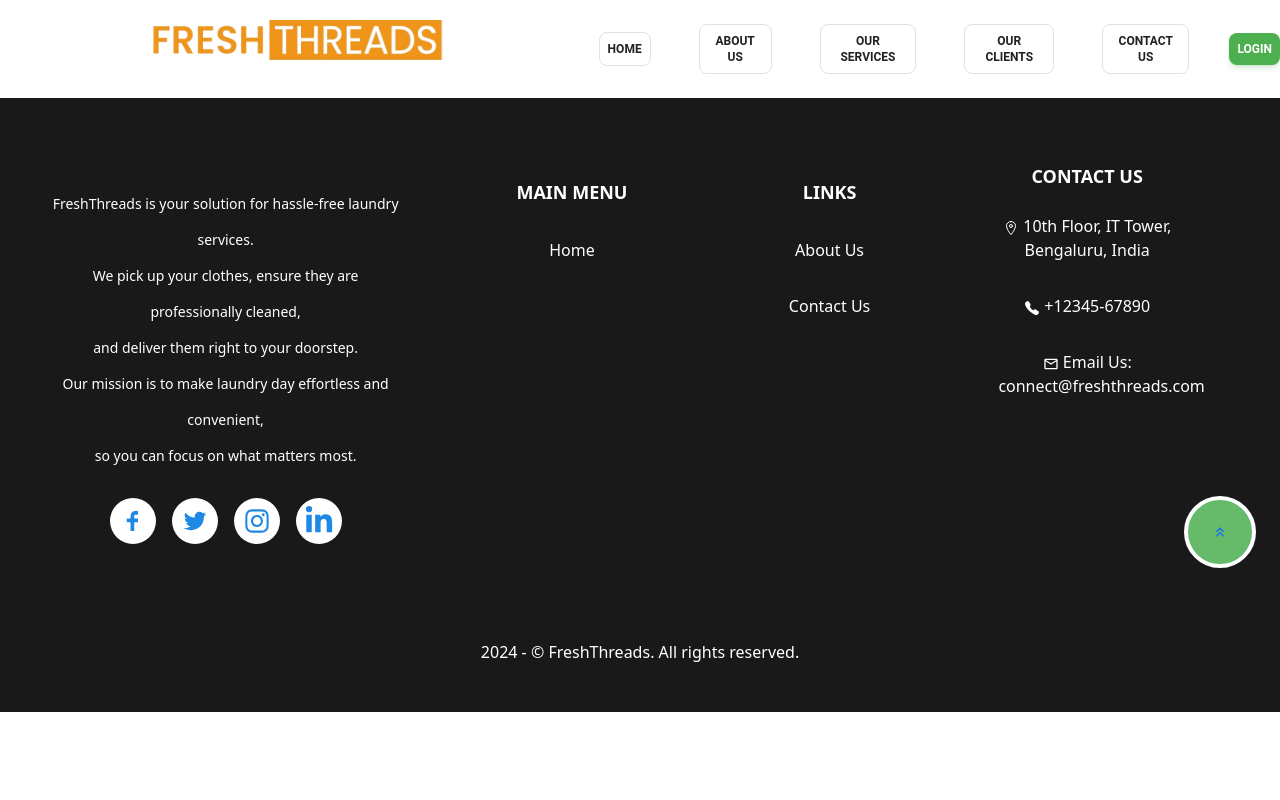
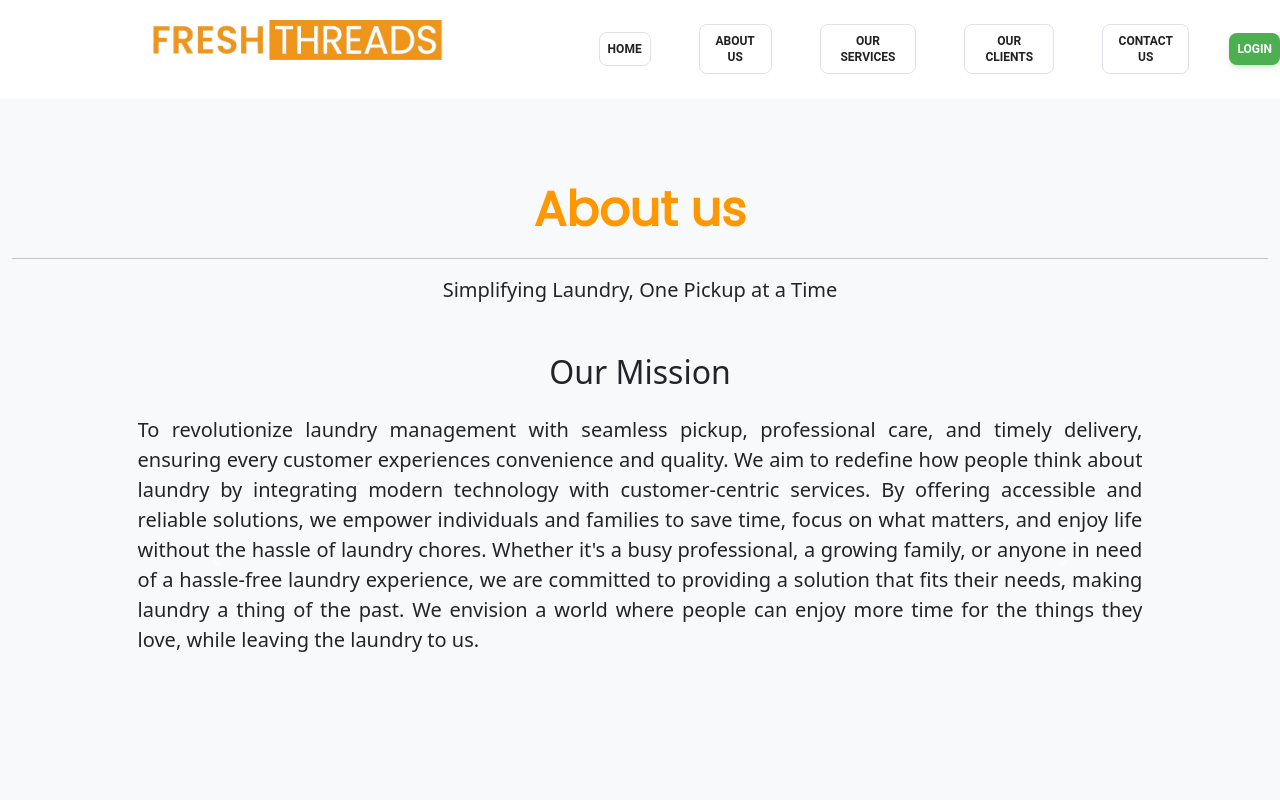
Before and after one commit to PratyushMahajan/LaundryProject, a React (Vite) app: page /about in a window 1280 px wide. Shown: the top 800 px of the page. Built offline with nearby package versions, Linux system fonts and the light colour scheme.

Commit message:
AboutUs added

```diff
--- a/package.json
+++ b/package.json
@@ -25,7 +25,7 @@
     "@mui/x-date-pickers-pro": "^7.23.1",
     "@popperjs/core": "^2.11.8",
     "@reduxjs/toolkit": "^2.2.1",
-    "axios": "^1.7.8",
+    "axios": "^1.7.9",
     "bootstrap": "^5.3.3",
     "date-fns": "^4.1.0",
     "flatpickr": "^4.6.13",
--- a/src/App.jsx
+++ b/src/App.jsx
@@ -14,17 +14,19 @@ import LaundriesPage from "./Components/Shops/shoplist";
 
 import '@fontsource/poppins';
 import NavBar1 from "./Components/Commonfile/NavBar1";
+import AboutUs from "./Components/Home/AboutUs";
 
 function App() {
   //Hiding navbar at login, signup
   const location = useLocation();
-  const hideNavbarRoutes = ["/login", "/signup","/users","/pickup","/ShopOwner"];
+  const hideNavbarRoutes = ["/login", "/signup","/users","/pickup","/ShopOwner","/shopOwner"];
 
   return (
     <>
       {!hideNavbarRoutes.includes(location.pathname) && <NavBar1 />}
       <Routes>
         <Route path="/" element={<Home />} />
+        <Route path="/about" element={<AboutUs />} />
         <Route path="/users" element={<User />} />
         <Route path="/pickup" element={<Pickup />} />
         <Route path="/ShopOwner" element={<ShopOwner />} />
--- a/src/Components/Dashboard/PickupDashBoard/Sidebar.jsx
+++ b/src/Components/Dashboard/PickupDashBoard/Sidebar.jsx
@@ -8,8 +8,8 @@ const Sidebar = () => {
       <h3 className="text-primary">Delivery</h3>
       <Nav defaultActiveKey="/dashboard" className="flex-column">
         <Nav.Link href="/dashboard">Dashboard</Nav.Link>
-        {/* <Nav.Link href="/orders">Orders</Nav.Link>
-        <Link className="nav-link" to="/completed-orders">Completed Orders</Link> */}
+        <Nav.Link href="/orders">Orders</Nav.Link>
+        <Link className="nav-link" to="/completed-orders">Completed Orders</Link>
       </Nav>
     </div>
   );
--- /dev/null
+++ b/src/Components/Home/AboutUs.jsx
@@ -0,0 +1,50 @@
+import React from 'react';
+import 'bootstrap/dist/css/bootstrap.min.css';
+
+const AboutUs = () => {
+  return (
+    <section id="about-us" className="bg-light py-5">
+      <div className="container-fluid">
+      <div className="flex items-center justify-center " >
+          <h1 className="text-5xl font-bold text-orange-500 mt-10" style={{ fontFamily: 'Poppins, sans-serif'}}>About us</h1>
+        </div>
+        <hr />
+        <p className="text-center lead ">Simplifying Laundry, One Pickup at a Time</p>
+
+        <div id="values-slider" className="carousel slide mt-5 mb-5" data-bs-ride="carousel" style={{ width: '80%', height: '400px', margin: '0 auto' }}>
+          <div className="carousel-inner">
+            <div className="carousel-item active">
+              <div className="text-center ">
+                <h2>Our Mission</h2>
+                <p className='text-justify mt-4' style={{ fontSize: 20}}>To revolutionize laundry management with seamless pickup, professional care, and timely delivery, ensuring every customer experiences convenience and quality. We aim to redefine how people think about laundry by integrating modern technology with customer-centric services. By offering accessible and reliable solutions, we empower individuals and families to save time, focus on what matters, and enjoy life without the hassle of laundry chores. Whether it's a busy professional, a growing family, or anyone in need of a hassle-free laundry experience, we are committed to providing a solution that fits their needs, making laundry a thing of the past. We envision a world where people can enjoy more time for the things they love, while leaving the laundry to us.</p>
+              </div>
+            </div>
+            <div className="carousel-item">
+              <div className="text-center">
+                <h2>Customer First</h2>
+                <p className='text-justify mt-4' style={{ fontSize: 20}}>We prioritize our customers by offering personalized services, transparent processes, and eco-friendly solutions tailored to their needs. Our team is dedicated to understanding your preferences and delivering a service that exceeds expectations. Whether it's special care instructions or timely updates, we strive to ensure every interaction leaves you satisfied and confident in our care for your garments. Whether it's a busy professional, a growing family, or anyone in need of a hassle-free laundry experience, we are committed to providing a solution that fits their needs, making laundry a thing of the past. We envision a world where people can enjoy more time for the things they love, while leaving the laundry to us.</p>
+              </div>
+            </div>
+            <div className="carousel-item">
+              <div className="text-center">
+                <h2>Quality Assurance</h2>
+                <p className='text-justify mt-4' style={{ fontSize: 20}}>Using advanced cleaning techniques and premium products, we ensure your clothes are treated with the utmost care and delivered in pristine condition. Our meticulous attention to detail guarantees that every item is handled professionally, from sorting to cleaning and final packaging. We are committed to maintaining the highest standards of hygiene, sustainability, and excellence in everything we do. Whether it's a busy professional, a growing family, or anyone in need of a hassle-free laundry experience, we are committed to providing a solution that fits their needs, making laundry a thing of the past. We envision a world where people can enjoy more time for the things they love, while leaving the laundry to us.</p>
+              </div>
+            </div>
+          </div>
+          <button className="carousel-control-prev" type="button" data-bs-target="#values-slider" data-bs-slide="prev">
+            <span className="carousel-control-prev-icon" aria-hidden="true"></span>
+            <span className="visually-hidden">Previous</span>
+          </button>
+          <button className="carousel-control-next" type="button" data-bs-target="#values-slider" data-bs-slide="next">
+            <span className="carousel-control-next-icon" aria-hidden="true"></span>
+            <span className="visually-hidden">Next</span>
+          </button>
+        </div>
+        <hr />
+      </div>
+    </section>
+  );
+};
+
+export default AboutUs;
--- a/src/Components/Home/Home.jsx
+++ b/src/Components/Home/Home.jsx
@@ -3,6 +3,7 @@ import { Box, Select, MenuItem, Typography, Container, Button, Snackbar, Alert }
 import Cards from "../FrontCards/Cards";
 import Flatpickr from 'react-flatpickr';
 import 'flatpickr/dist/themes/confetti.css';
+import AboutUs from './AboutUs';
 
 const Home = () => {
   const [selectedCity, setSelectedCity] = useState('');
@@ -153,6 +154,9 @@ const Home = () => {
         </Container>
       </Box>
 
+      {/* <div id="about">
+      <AboutUs/>
+      </div> */}
       <div>
         <div className="flex items-center justify-center " >
           <h1 className="text-5xl font-bold text-orange-500 mt-10" style={{ fontFamily: 'Poppins, sans-serif'}}>OUR SERVICES</h1>
--- a/src/main.jsx
+++ b/src/main.jsx
@@ -4,7 +4,7 @@ import './index.css'
 import App from './App.jsx'
 import 'bootstrap/dist/css/bootstrap.min.css'; // Import Bootstrap CSS
 import 'leaflet/dist/leaflet.css';
-
+import 'bootstrap/dist/js/bootstrap.bundle.min.js';
 
 
 createRoot(document.getElementById('root')).render(
```
Also changed, not shown: src/Components/Dashboard/Pickup.jsx (line endings or trailing spaces), src/Components/Dashboard/PickupDashBoard/DeliveryManProfile.jsx (line endings or trailing spaces), src/Components/Dashboard/PickupDashBoard/Header.jsx (line endings or trailing spaces), src/Components/Dashboard/PickupDashBoard/OrderDetails.jsx (line endings or trailing spaces), 1 other file (tests, documents, lock files or other folders).
